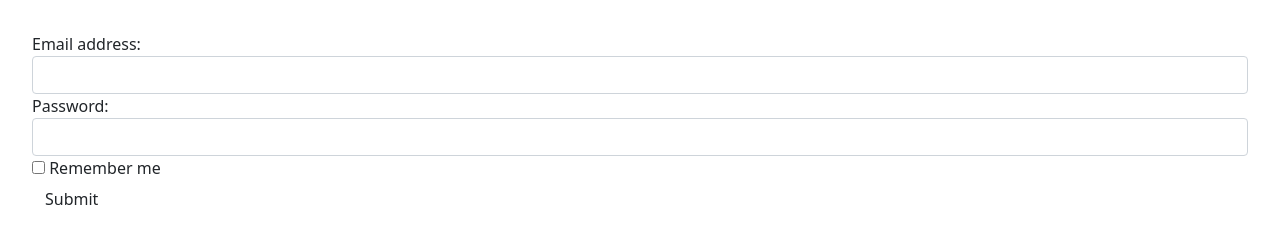
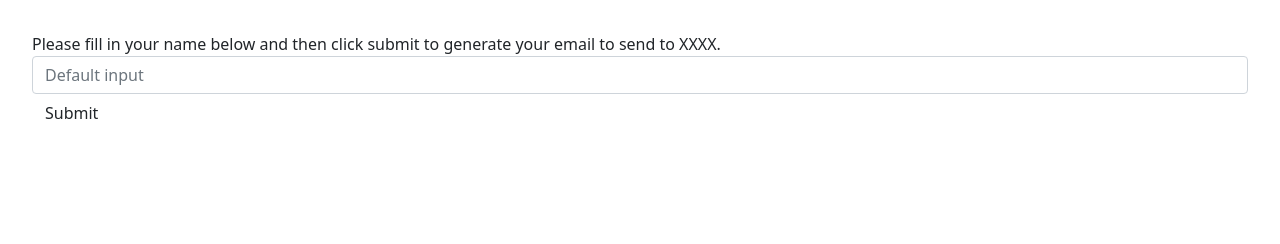
Before and after one commit to jtrosalez/emailer, a plain HTML site: page index.html in a window 1280 px wide. Drawn offline with Linux system fonts and the light colour scheme.

Commit message:
Update index.html

```diff
--- a/index.html
+++ b/index.html
@@ -4,17 +4,10 @@
 		<script src="js/jquery.js"></script>
 		<script src="js/bootstrap.js"></script>
 	</head>
+	Please fill in your name below and then click submit to generate your email to send to XXXX.
 	<form>
   		<div class="form-group">
-    			<label for="email">Email address:</label>
-    			<input type="email" class="form-control" id="email">
-  		</div>
-  		<div class="form-group">
-    			<label for="pwd">Password:</label>
-    			<input type="password" class="form-control" id="pwd">
-  		</div>
-  		<div class="checkbox">
-    			<label><input type="checkbox"> Remember me</label>
+    			<input class="form-control" type="text" placeholder="Default input">
   		</div>
   		<button type="submit" class="btn btn-default">Submit</button>
 		</form>
```
